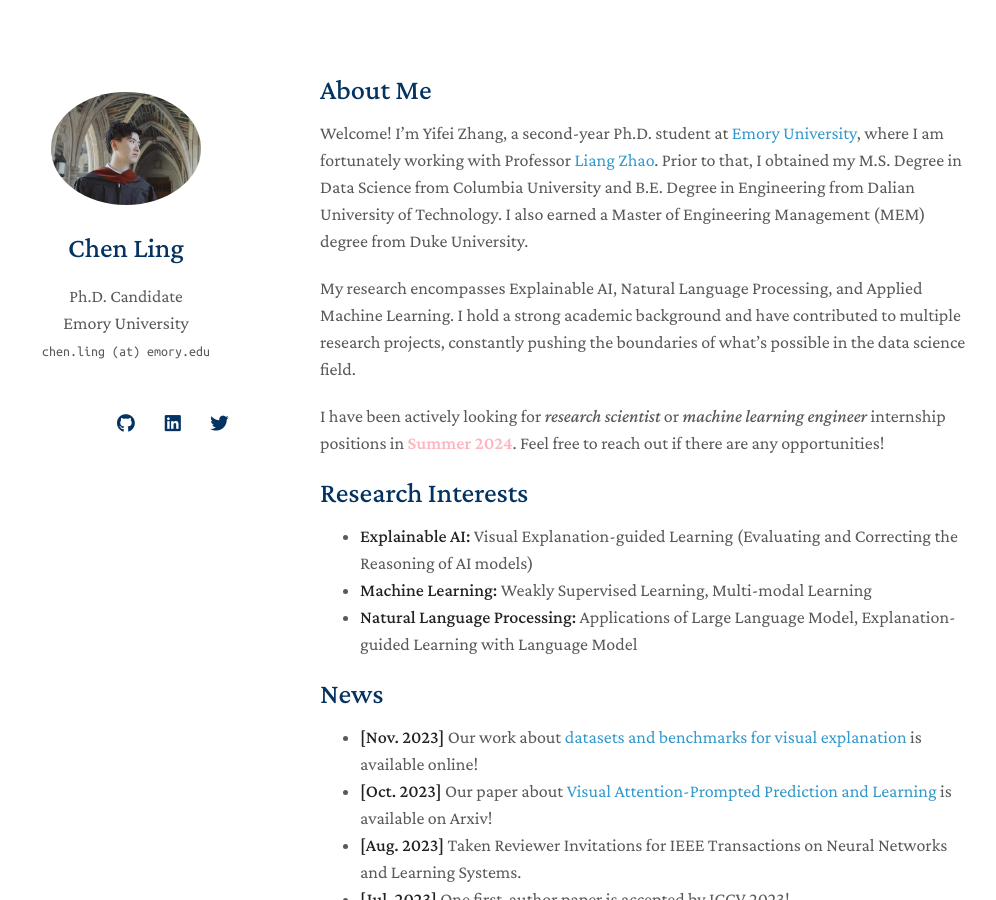
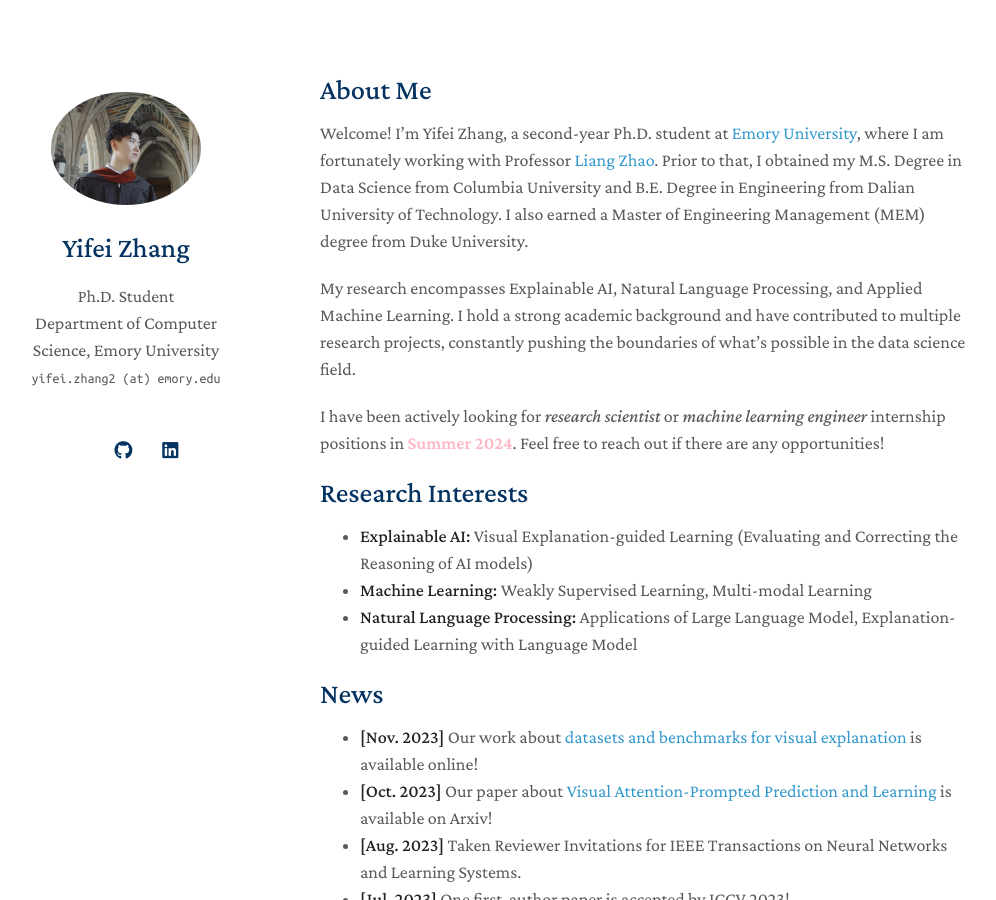
Before and after one commit to yifeizhangcs/yifeizhangcs.github.io, a Jekyll site: the page built from index.md, in a window 1280 px wide and 900 px high. Shown: the whole window, without its empty margins (150-1146 px from the left). Built offline with Jekyll 4.4.1, drawn with Linux system fonts in a browser that asks for light colours; nearby versions of some CDN libraries; a style sheet for code colours, icons or effects is not loaded; our own code applies the rules of GitHub Pages for plain Markdown files.

Commit message:
Update _config.yml

```diff
--- a/_config.yml
+++ b/_config.yml
@@ -1,8 +1,8 @@
 # Basic Information
-title: Chen Ling
-position: Ph.D. Candidate
-affiliation: Emory University
-email: chen.ling (at) emory.edu
+title: Yifei Zhang
+position: Ph.D. Student
+affiliation: Department of Computer Science, Emory University
+email: yifei.zhang2 (at) emory.edu
 
 # Search Engine Optimization (SEO)
 # The following information is used to improve the website traffic from search engines, e.g., Google.
@@ -12,11 +12,11 @@
 
 # Links
 # If you don't need one of them, you may delete the corresponding line.
-google_scholar: https://scholar.google.com/citations?user=275NKcEAAAAJ&hl=en
-cv_link: assets/files/Chen_Ling_s_CV.pdf
-github_link: https://github.com/lingchen0331
-linkedin: https://www.linkedin.com/in/chen-ling-838057a3/
-twitter: https://twitter.com/WallybobChen
+google_scholar: https://scholar.google.com/citations?user=y5FkC7cAAAAJ&hl=en
+# cv_link: assets/files/Chen_Ling_s_CV.pdf
+github_link: https://github.com/yifeizhang556
+linkedin: https://www.linkedin.com/in/yifei-jimmy-zhang/
+# twitter: https://twitter.com/WallybobChen
 
 # Images (e.g., your profile picture and your website's favicon)
 # "favicon" and "favicon_dark" are used for the light and dark modes, respectively.
```
